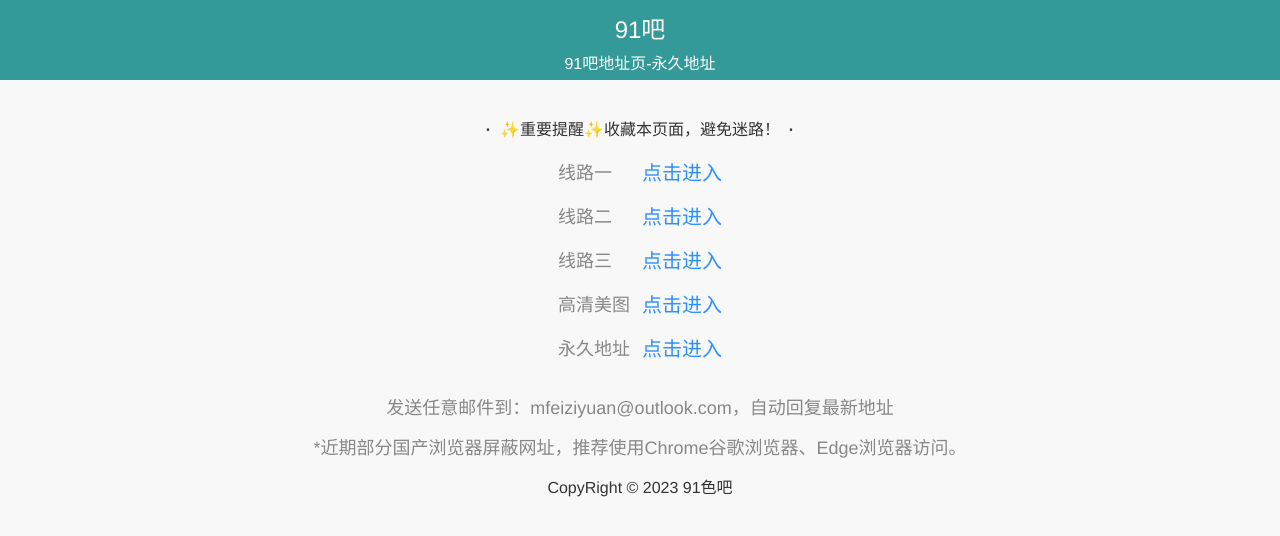
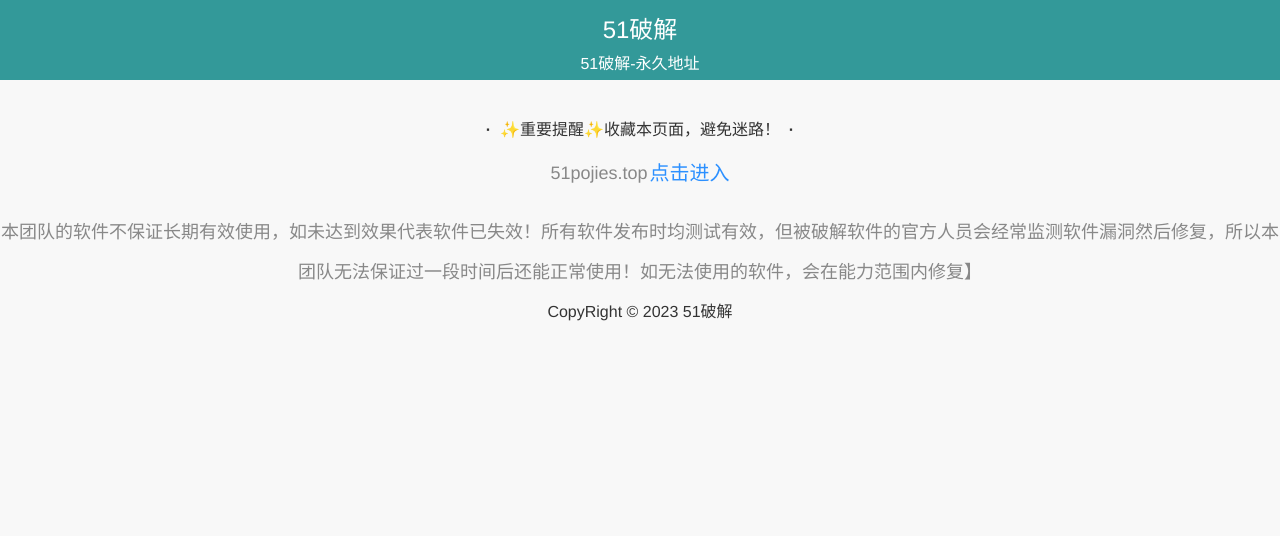
Before and after one commit to mfeiziyuan/51pojies, a plain HTML site: page index.html in a window 1280 px wide. Drawn offline with Linux system fonts and the light colour scheme.

Commit message:
Update index.html

```diff
--- a/index.html
+++ b/index.html
@@ -3,40 +3,11 @@
     <head>
         <meta http-equiv="Content-Type" content="text/html; charset=UTF-8">
         <meta name="viewport" content="width=device-width, initial-scale=1.0">
-		<title>九色|91PORNY|国产自拍|成人视频|蝌蚪视频|91视频|91自拍</title>
-        <meta name="keywords" content="91,91视频,91自拍,导航网站秘密入口,jiuse地址发布页">
-        <meta name="description" content="91,91视频,91自拍,导航网站秘密入口,jiuse地址发布页">
+		<title>51破解-专注破解软件分享</title>
+        <meta name="keywords" content="51破解,破解软件,软件论坛,安卓破解,软件安全,完全免费,tiktok破解,酷我音乐破解,网易云音乐破解,各种游戏破解">
+        <meta name="description" content="51破解,破解软件,软件论坛,安卓破解,软件安全,完全免费,tiktok破解,酷我音乐破解,网易云音乐破解,各种游戏破解">
         <meta content="always" name="referrer">
-
         <meta name="robots" content="index,follow">
-        <meta name="apple-mobile-web-app-title" content="九色视频">
-        <meta name="apple-mobile-web-app-capable" content="yes">
-        <meta property="og:site_name" content="91PORNY">
-        <meta property="og:title" content="91porn原创">
-        <meta property="og:description" content="91porn原创">
-        <meta property="og:url" content="https://91se.life/index.php/vod/detail/id/14873.html">
-        <meta property="og:type" content="video.movie">
-        <meta property="og:image" content="http://int.ucloud22.xyz/thumb/315128.webp">
-        <meta property="og:image:secure_url" content="https://int.ucloud22.xyz/thumb/315128.webp">
-        <meta property="og:image:type" content="image/jpg">
-        <meta property="og:image:width" content="350">
-        <meta property="og:image:height" content="210">
-        <meta property="og:video" content="https://91se.life/index.php/vod/detail/id/14873.html">
-        <meta property="og:video:secure_url" content="https://91se.life/index.php/vod/play/id/14044/sid/1/nid/1.html">
-        <meta property="og:video:type" content="text/html">
-        <meta property="video:duration" content="78">
-        <meta property="video:release_date" content="2019-05-07T22:04:31+08:00">
-        <meta property="video:tag" content="91porn">
-        <meta property="video:tag" content="原创">
-
-        <meta name="twitter:card" content="summary_large_image">
-        <meta name="twitter:site" content="九色视频">
-        <meta name="twitter:creator" content="juan0926">
-        <meta name="twitter:title" content="91porn原创">
-        <meta name="twitter:url" content="https://91se.life/index.php/vod/play/id/14044/sid/1/nid/1.html">
-        <meta name="twitter:description" content="91porn原创">
-        <meta name="twitter:image" content="https://int.ucloud22.xyz/thumb/315128.webp">
-
         <meta http-equiv="content-language" content="zh-CN">
         <meta name="viewport" content="width=device-width,initial-scale=1.0,minimum-scale=1.0,maximum-scale=1.0,user-scalable=no">
 	    <link rel="icon" href="./favicon.ico" type="image/x-icon"/>
@@ -61,21 +32,16 @@
 	</head>
 
 		<div class="top">
-			<div class="f24">91吧</div>
-			<div class="f16">91吧地址页-永久地址</div>
+			<div class="f24">51破解</div>
+			<div class="f16">51破解-永久地址</div>
 		</div>
 		<div class="main">
             <div class="x2"><b>·</b>&nbsp;&nbsp;✨重要提醒✨收藏本页面，避免迷路！&nbsp;&nbsp;<b>·</b></div>
             <table class="xianlu">
-                <tr><th>线路一&nbsp;&nbsp;</th><td><a href="https://91se.life" target="_blank">点击进入</a></td></tr>
-                <tr><th>线路二&nbsp;&nbsp;</th><td><a href="http://91sheshe.top/" target="_blank">点击进入</a></td></tr>
-                <tr><th>线路三&nbsp;&nbsp;</th><td><a href="https://91se.kesug.com/" target="_blank">点击进入</a></td></tr>
-                <tr><th>高清美图&nbsp;&nbsp;</th><td><a href="http://meizi.wuaze.com/" target="_blank">点击进入</a></td></tr>
-                <tr><th>永久地址&nbsp;&nbsp;</th><td><a href="https://mfeiziyuan.github.io/">点击进入</a></td></tr>
+                <tr><th>51pojies.top</th><td><a href="https://51pojies.top">点击进入</a></td></tr>
             </table>
-            <div class="youlian">发送任意邮件到：mfeiziyuan@outlook.com，自动回复最新地址</div>
-	     <div class="youlian">*近期部分国产浏览器屏蔽网址，推荐使用Chrome谷歌浏览器、Edge浏览器访问。</div>
-            <div class="des">CopyRight © 2023 91色吧</div>
+            <div class="youlian">本团队的软件不保证长期有效使用，如未达到效果代表软件已失效！所有软件发布时均测试有效，但被破解软件的官方人员会经常监测软件漏洞然后修复，所以本团队无法保证过一段时间后还能正常使用！如无法使用的软件，会在能力范围内修复】</div>
+            <div class="des">CopyRight © 2023 51破解</div>
         </div>
 
 </html>
```
